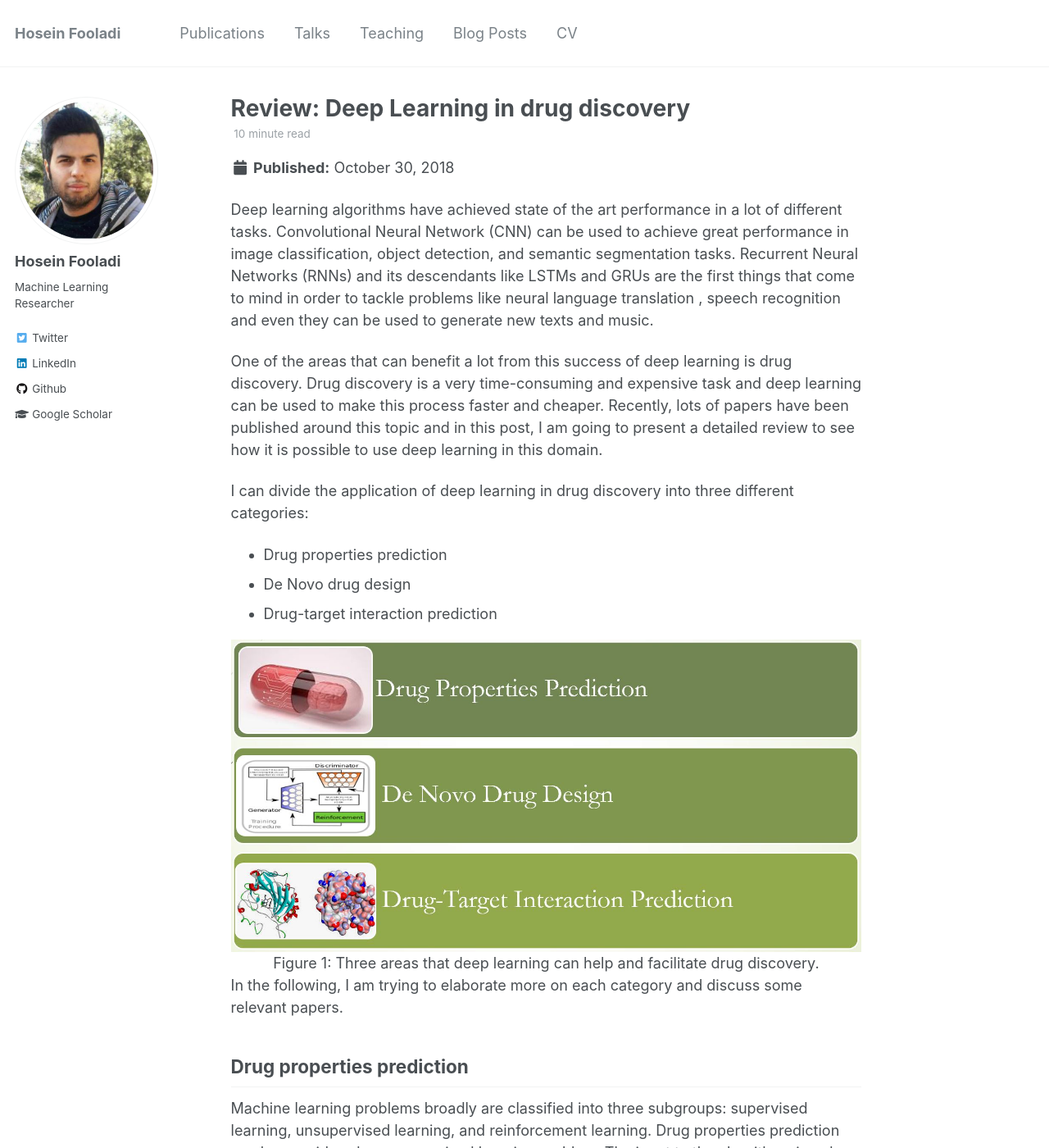
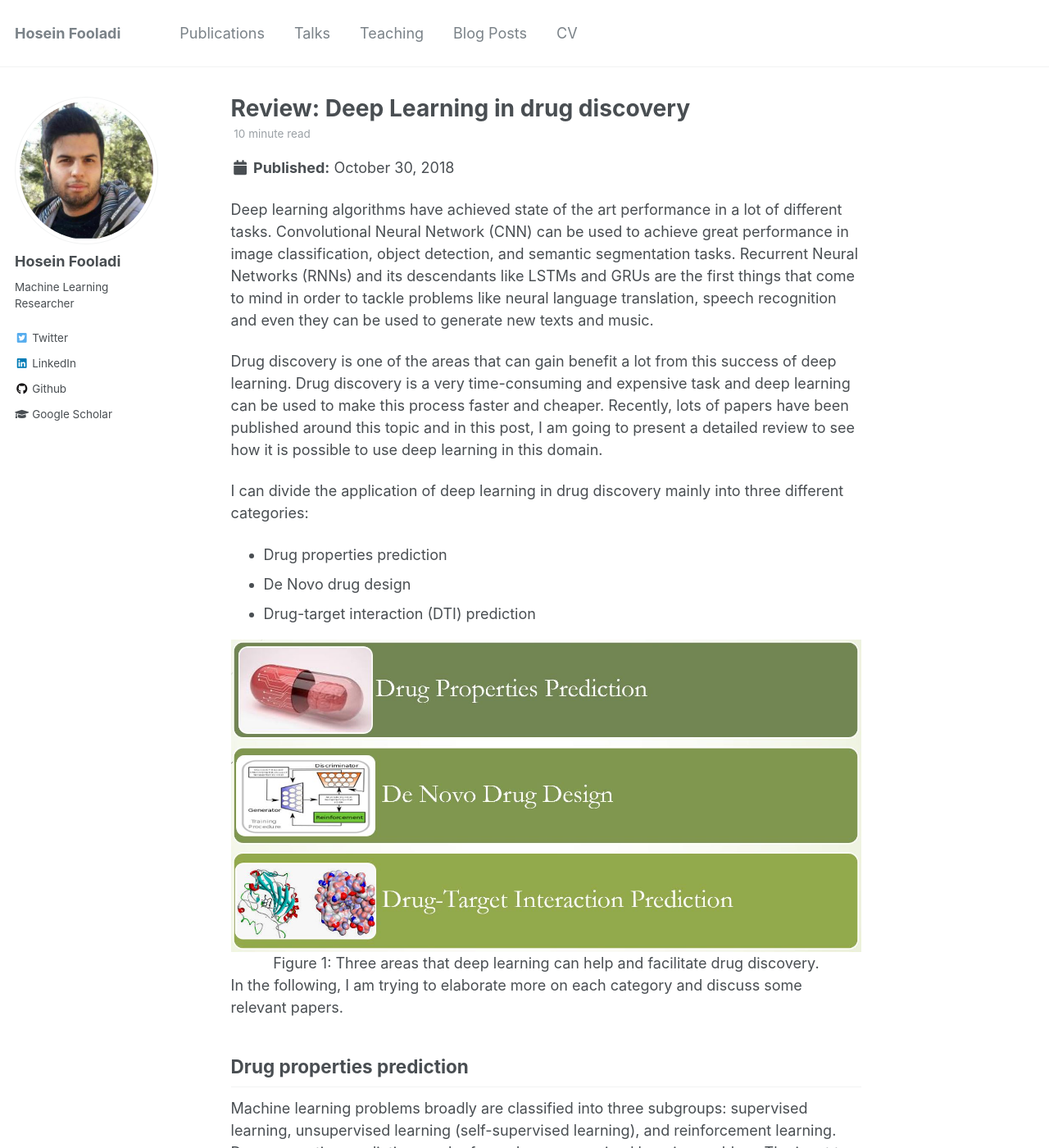
Before and after one commit to HFooladi/HFooladi.github.io, a Jekyll site: the page built from _posts/2018-10-31-Review_DL_Drug.md, in a window 1280 px wide and 1400 px high. Shown: the whole window at 82% size. Built offline with Jekyll 4.4.1, drawn with Linux system fonts in a browser that asks for light colours; some web fonts are replaced; some of the changed text lies outside the part shown.

Commit message:
revising deep learning in drug discovery

```diff
--- a/_posts/2018-10-31-Review_DL_Drug.md
+++ b/_posts/2018-10-31-Review_DL_Drug.md
@@ -7,14 +7,20 @@ tags:
   - drug-discovery
 ---
 
-Deep learning algorithms have achieved state of the art performance in a lot of different tasks. Convolutional Neural Network (CNN) can be used to achieve great performance in image classification, object detection, and semantic segmentation tasks. Recurrent Neural Networks (RNNs) and its descendants like LSTMs and GRUs are the first things that come to mind in order to tackle problems like neural language translation , speech recognition and even they can be used to generate new texts and music.
+Deep learning algorithms have achieved state of the art performance in a lot of different tasks.
+Convolutional Neural Network (CNN) can be used to achieve great performance in image classification, object detection, and semantic segmentation tasks.
+Recurrent Neural Networks (RNNs) and its descendants like LSTMs and GRUs are the first things that come to mind in order to tackle problems like
+neural language translation, speech recognition and even they can be used to generate new texts and music.
 
-One of the areas that can benefit a lot from this success of deep learning is drug discovery. Drug discovery is a very time-consuming and expensive task and deep learning can be used to make this process faster and cheaper. Recently, lots of papers have been published around this topic and in this post, I am going to present a detailed review to see how it is possible to use deep learning in this domain.
+Drug discovery is one of the areas that can gain benefit a lot from this success of deep learning.
+Drug discovery is a very time-consuming and expensive task and deep learning can be used to make this process faster and cheaper.
+Recently, lots of papers have been published around this topic and in this post, I am going to present a detailed review to see how it is possible to use deep learning in this domain.
 
-I can divide the application of deep learning in drug discovery into three different categories:
+I can divide the application of deep learning in drug discovery mainly into three different categories:
+
 - Drug properties prediction
 - De Novo drug design
-- Drug-target interaction prediction
+- Drug-target interaction (DTI) prediction
 
 <div class="imgcap">
 <img src="/images/assets/Review_DL_Drug/AI_Drug.JPG" height="300" class="center">
@@ -25,17 +31,22 @@ In the following, I am trying to elaborate more on each category and discuss som
 
 ## Drug properties prediction
 
-Machine learning problems broadly are classified into three subgroups: supervised learning, unsupervised learning, and reinforcement learning. Drug properties prediction can be considered as a supervised learning problem. The input to the algorithms is a drug (compound) and the output is drug property (e.g., drug toxicity or solubility).
+Machine learning problems broadly are classified into three subgroups: supervised learning, unsupervised learning (self-supervised learning), and reinforcement learning.
+Drug properties prediction can be framed as a supervised learning problem. The input to the algorithms is a drug (compound), and the output is drug property (e.g., drug toxicity or solubility).
+
+- Input: A drug (small molecule)
+- output: 0-1 label to indicate whether a drug has certain properties or not. It can also be framed as a multi-label classification or regression task.
 
 <div class="imgcap">
 <img src="/images/assets/Review_DL_Drug/Representation.JPG" height="300" class="center">
 <div class="thecap" style="text-align:center">Figure 2: Different ways that a molecule can be represented.</div>
 </div>
 
-Therefor, there are three ways to represent a drug (compound):
+Therefore, there are different ways to represent a drug (compound):
+
 - Molecular fingerprint
-- Text data (like SMILES)
-- Graph strcuture
+- Text-based representation (e.g., SMILES, InChIKey, SELFIES)
+- Graph structure (2d or 3d graph)
 
 ### Molecular fingerprint
 
```
